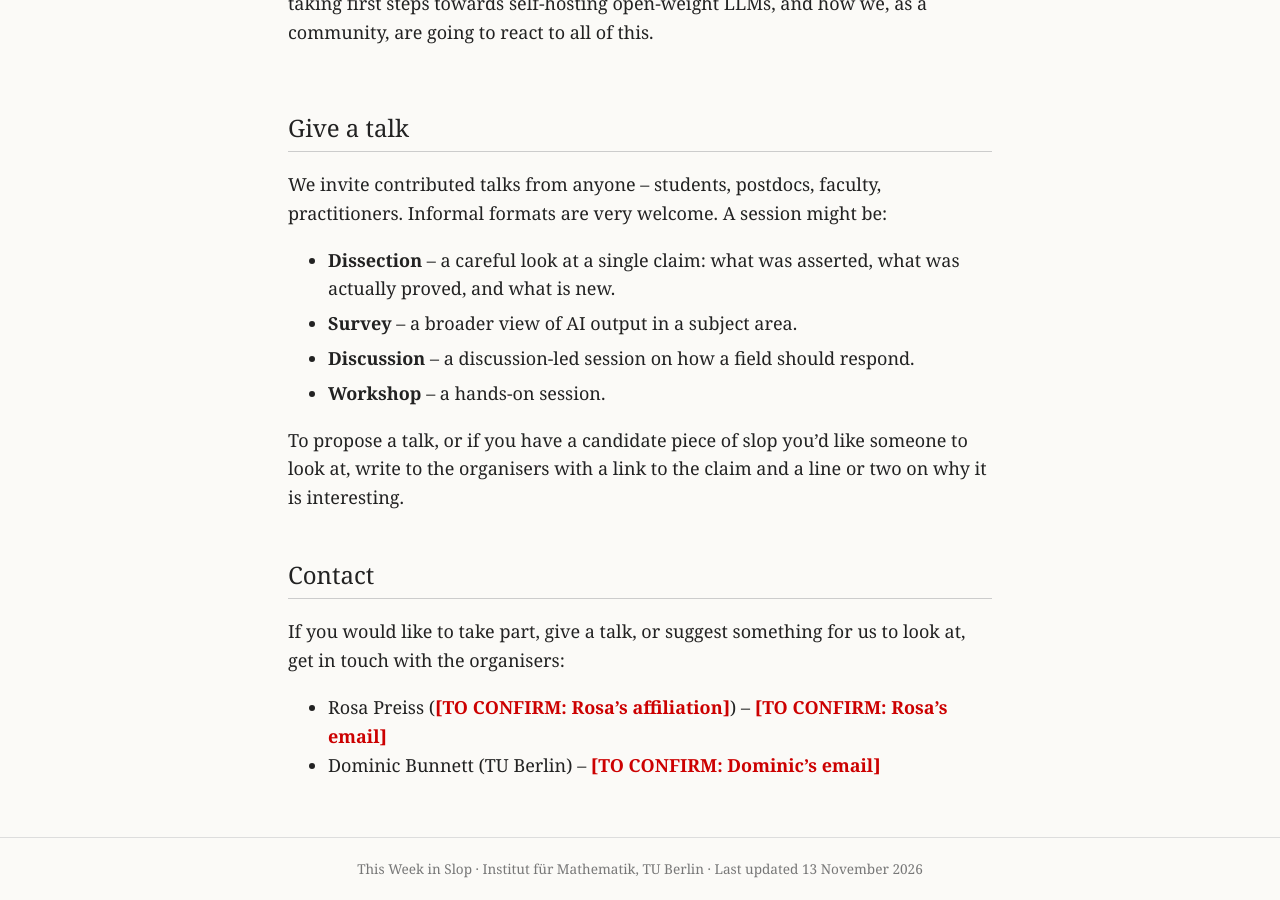
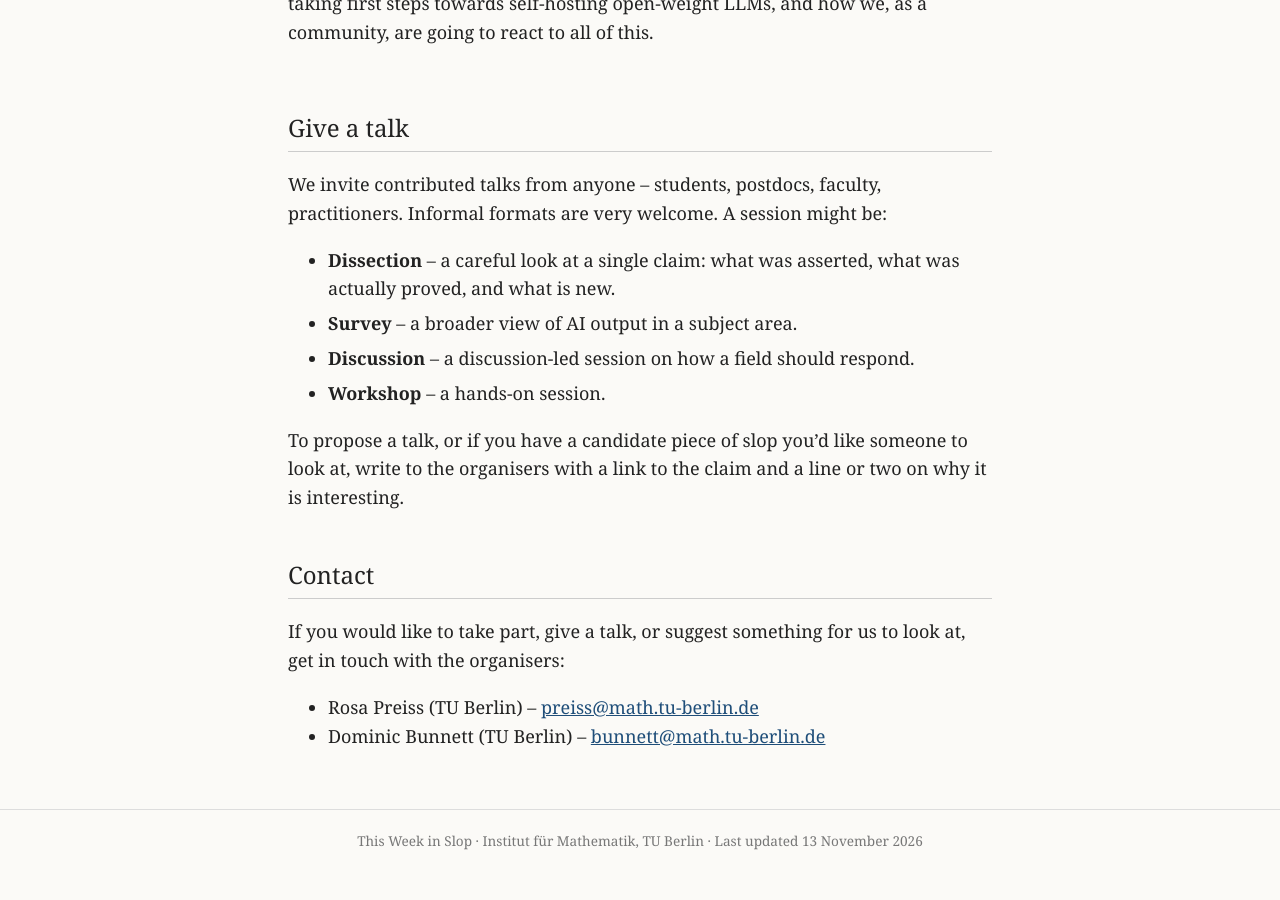
Before and after one commit to dombunnett/dombunnett.github.io, a Jekyll site: the page built from theweekinslop/index.html, in a window 1280 px wide and 900 px high, scrolled down 1315 px. Built offline with Jekyll 4.4.1, drawn with Linux system fonts in a browser that asks for light colours; after the commit the page ends 2186 px from its top, so only the background shows below that; some of the changed text lies outside the part shown.

Commit message:
This Week in Slop: fill in contacts, opening talk abstract and paper link
Co-Authored-By: Claude Opus 5.5 <noreply@anthropic.com>
Claude-Session: https://claude.ai/code/session_01Pr84cGkkZcQRV8RY9V4d4X

```diff
--- a/_data/slop_talks.yml
+++ b/_data/slop_talks.yml
@@ -27,7 +27,7 @@
   title: Michałek’s AI-generated proof of Oda’s conjecture for smooth lattice polytopes in dimension 3
   format: Dissection
   abstract: >
-    <span class="ph">[TO CONFIRM: abstract]</span>
+    We discuss Michałek's proof that every smooth lattice 3-polytope is normal, settling Oda's normality question in dimension three. According to the paper's preface, the article is AI-generated apart from the preface itself, with the decisive part of the proof found by an AI model.
   links:
-    - label: '<span class="ph">[TO CONFIRM: link to the claim / preprint]</span>'
-      url: "#"
+    - label: "M. Michałek, Normality of smooth lattice three-polytopes (PDF)"
+      url: https://www.math.uni-konstanz.de/~michalek/oda_normality.pdf
--- a/theweekinslop/index.html
+++ b/theweekinslop/index.html
@@ -118,10 +118,10 @@ footer {
 
     <main>
         <dl class="facts">
-            <dt>When</dt>  <dd><span class="ph">[TO CONFIRM: day and time]</span></dd>
-            <dt>Where</dt> <dd><span class="ph">[TO CONFIRM: room]</span>, TU Berlin</dd>
-            <dt>How often</dt> <dd><span class="ph">[TO CONFIRM: frequency]</span></dd>
-            <dt>Mailing list</dt> <dd><span class="ph">[TO CONFIRM: how to subscribe]</span></dd>
+            <dt>When</dt>  <dd>TBD</dd>
+            <dt>Where</dt> <dd>TBD, TU Berlin</dd>
+            <dt>How often</dt> <dd>TBD, depending on interest</dd>
+            <dt>Mailing list</dt> <dd>TBD</dd>
         </dl>
 
         <h2 id="talks">Upcoming talks</h2>
@@ -175,8 +175,8 @@ footer {
         <h2 id="contact">Contact</h2>
         <p>If you would like to take part, give a talk, or suggest something for us to look at, get in touch with the organisers:</p>
         <ul>
-            <li>Rosa Preiss (<span class="ph">[TO CONFIRM: Rosa&rsquo;s affiliation]</span>) &ndash; <span class="ph">[TO CONFIRM: Rosa&rsquo;s email]</span></li>
-            <li>Dominic Bunnett (TU Berlin) &ndash; <span class="ph">[TO CONFIRM: Dominic&rsquo;s email]</span></li>
+            <li>Rosa Preiss (TU Berlin) &ndash; <a href="mailto:preiss@math.tu-berlin.de">preiss@math.tu-berlin.de</a></li>
+            <li>Dominic Bunnett (TU Berlin) &ndash; <a href="mailto:bunnett@math.tu-berlin.de">bunnett@math.tu-berlin.de</a></li>
         </ul>
     </main>
 
```
